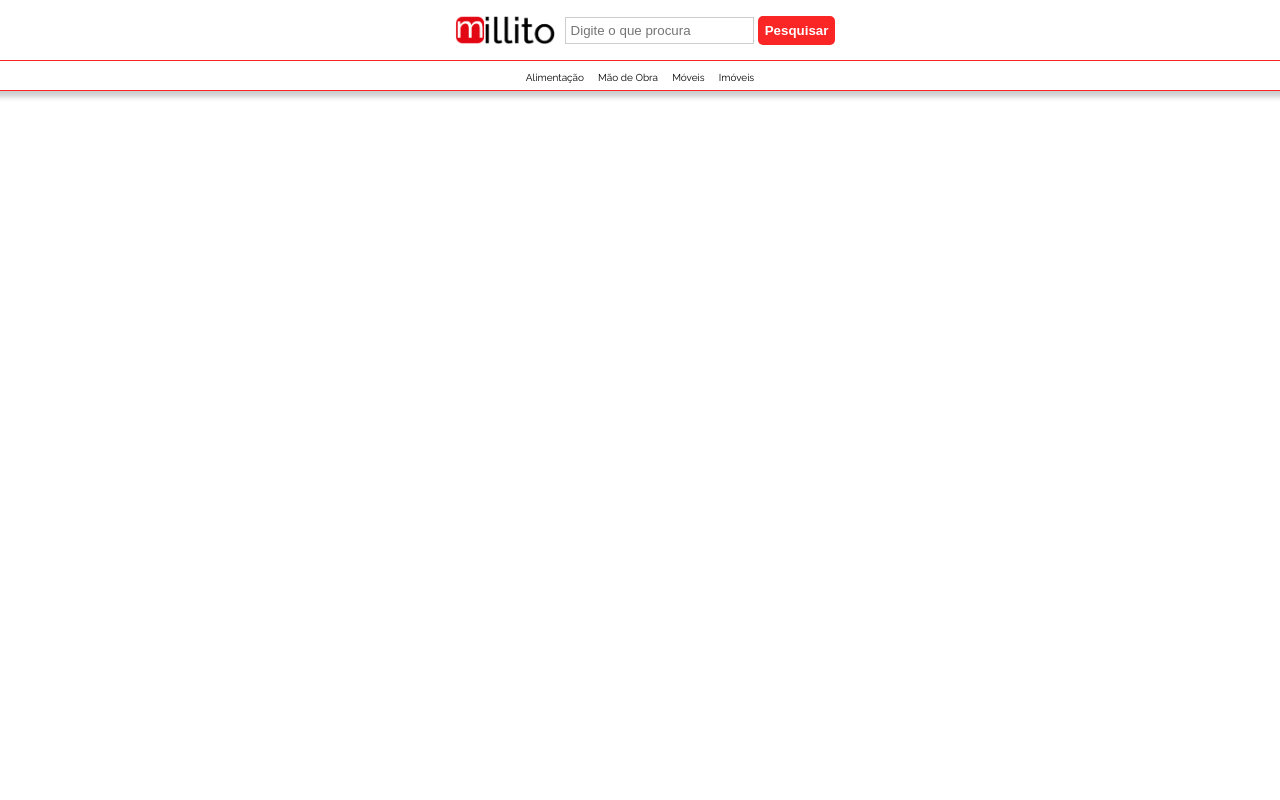
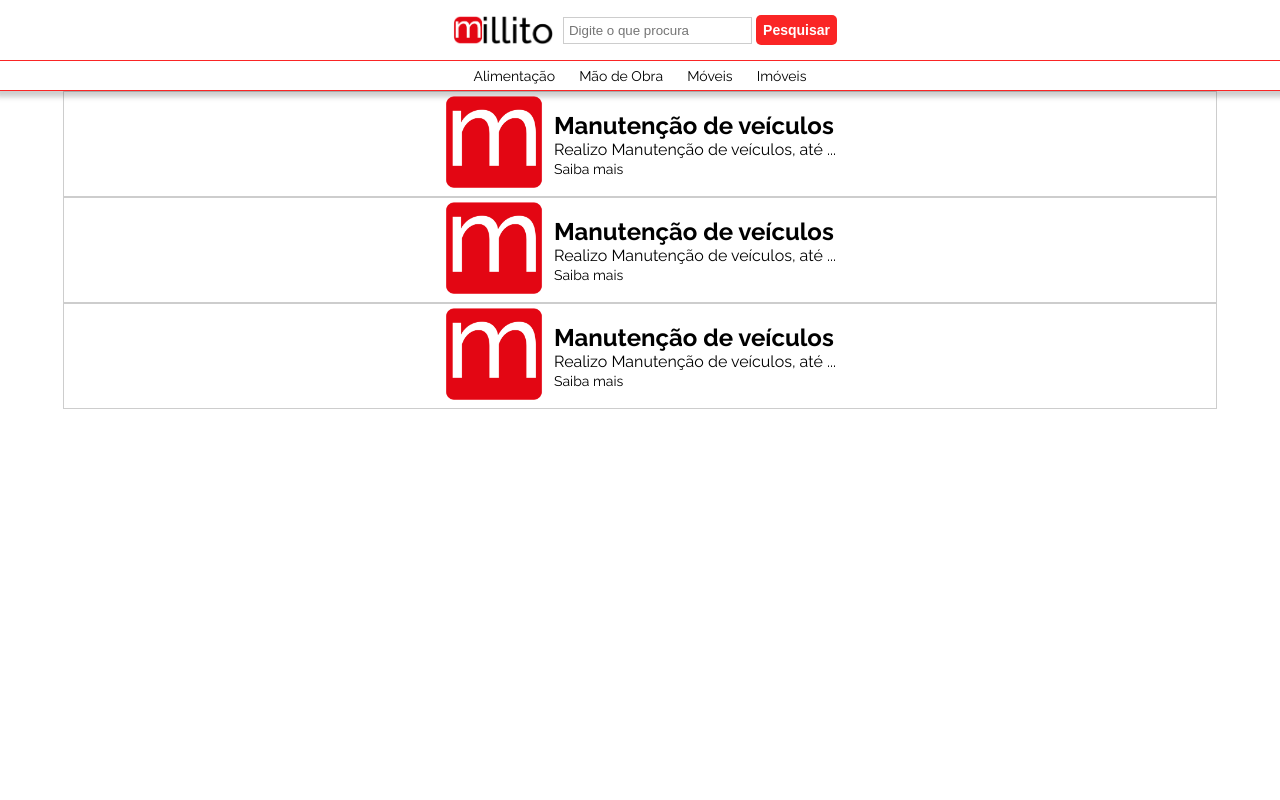
Before and after one commit to destroruan/projeto-app, a PHP site: page / in a window 1280 px wide. Run offline with PHP 8.4, Linux system fonts and the light colour scheme.

Commit message:
Atualizando app

```diff
--- a/index.html
+++ b/index.html
@@ -29,7 +29,40 @@
     </header>
     <main>
         <div class="noticias">
-
+            <div class="not-unid">
+                <div class="foto">
+                    <img src="view/logotipo/simbol.png" alt="imagem-produto">
+                </div>
+                <div class="descricao">
+                    <h1>Manutenção de veículos</h1>
+                    <p>Realizo Manutenção de veículos, até ...</p>
+                    <a href="#" class="id-not">Saiba mais</a>
+                </div>
+            </div>
+        </div>
+        <div class="noticias">
+            <div class="not-unid">
+                <div class="foto">
+                    <img src="view/logotipo/simbol.png" alt="imagem-produto">
+                </div>
+                <div class="descricao">
+                    <h1>Manutenção de veículos</h1>
+                    <p>Realizo Manutenção de veículos, até ...</p>
+                    <a href="#" class="id-not">Saiba mais</a>
+                </div>
+            </div>
+        </div>
+        <div class="noticias">
+            <div class="not-unid">
+                <div class="foto">
+                    <img src="view/logotipo/simbol.png" alt="imagem-produto">
+                </div>
+                <div class="descricao">
+                    <h1>Manutenção de veículos</h1>
+                    <p>Realizo Manutenção de veículos, até ...</p>
+                    <a href="#" class="id-not">Saiba mais</a>
+                </div>
+            </div>
         </div>
     </main>
     <footer></footer>
--- a/view/css/default.css
+++ b/view/css/default.css
@@ -9,8 +9,9 @@
     --branco: #ffffff;
     --preto: #000000;
     --cinza: #4444;
+    --fonte-titulo: 24px;
     --fonte-padrao: 16px;
-    --fonte-botao: 10px;
+    --fonte-botao: 14px;
 }
 body, html {
     font-family: "Raleway", sans-serif;
@@ -24,7 +25,6 @@
 }
 main {
     width: 100%;
-    background-color: aquamarine;
 }
 form > input{
     padding: 5px;
@@ -38,22 +38,27 @@
     border: none;
     color: var(--branco);
     font-weight: bold;
+    font-size: var(--fonte-botao);
 }
 form > button:hover{
     background-color: var(--branco);
     color: var(--vermelho);
 }
 a {
+    font-size: var(--fonte-botao);
     text-decoration: none;
     color: var(--preto);
     transition: color 0.3s;
 }
+p {
+    font-size: var(--fonte-padrao);
+}
+h1 {
+    font-size: var(--fonte-titulo);
+}
 a:hover {
     font-weight: bold;
     color: var(--vermelho);
-}
-menu.top a {
-    font-size: var(--fonte-botao);
 }
 #logotipo-top {
     display: inline-block;
@@ -75,11 +80,28 @@
 }
 .departamentos li {
     display: inline-block;
-    padding: 5px;
+    padding: 5px 10px;
 }
 .departamentos li:hover{
     background-color: rgba(250, 37, 37, 0.10);
 }
 div.noticias {
-    width: 80%;
+    width: 90%;
+    margin: auto;
+    border: 1px solid var(--cinza);
 }
+div.not-unid {
+    display: flex;
+    justify-content: center;
+    align-items: center;
+}
+div.not-unid > div {
+    display: inline-block;
+}
+div.foto {
+    margin-right: 10px;
+}
+div.foto > img {
+    width: 100px;
+    height: 100px;
+}
```
